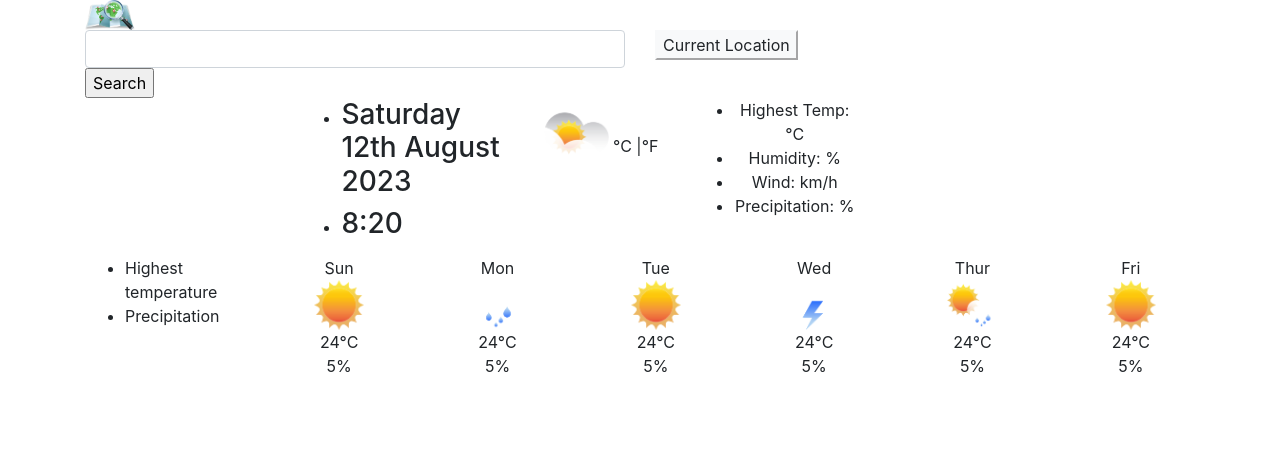
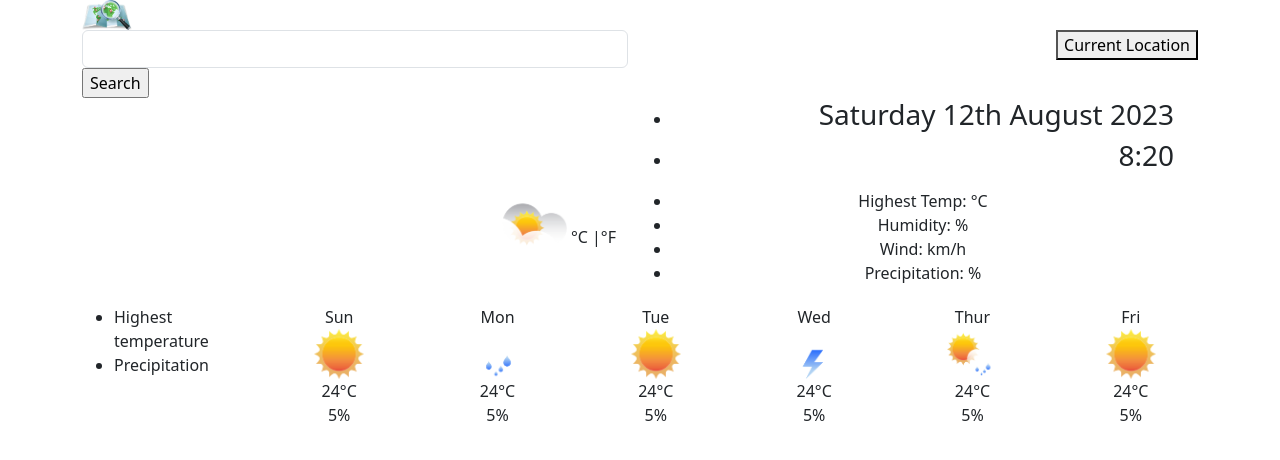
Before and after one commit to Sgarner13/WeatherApp, a plain HTML site: page WeatherApp.HTML in a window 1280 px wide. Drawn offline with nearby package versions, Linux system fonts and the light colour scheme; no server answers.

Commit message:
Removed Matts Bootstrap and replaces with updated version

```diff
--- a/WeatherApp.HTML
+++ b/WeatherApp.HTML
@@ -7,8 +7,7 @@
     <link rel="preconnect" href="https://fonts.googleapis.com">
 <link rel="preconnect" href="https://fonts.gstatic.com" crossorigin>
 <link href="https://fonts.googleapis.com/css2?family=Poppins:ital,wght@0,100;0,200;0,300;0,400;0,500;0,600;0,700;0,800;0,900;1,100;1,200;1,300;1,400;1,500;1,600;1,700;1,800;1,900&display=swap" rel="stylesheet">
-<link rel="stylesheet" href="https://stackpath.bootstrapcdn.com/bootstrap/4.3.1/css/bootstrap.min.css" integrity="sha384-ggOyR0iXCbMQv3Xipma34MD+dH/1fQ784/j6cY/iJTQUOhcWr7x9JvoRxT2MZw1T" crossorigin="anonymous">
-
+<link href="https://cdn.jsdelivr.net/npm/bootstrap@5.3.1/dist/css/bootstrap.min.css" rel="stylesheet" integrity="sha384-4bw+/aepP/YC94hEpVNVgiZdgIC5+VKNBQNGCHeKRQN+PtmoHDEXuppvnDJzQIu9" crossorigin="anonymous">
     <link href="src/styles.css" />
     <script src="https://cdn.jsdelivr.net/npm/axios@1.1.2/dist/axios.min.js"></script>
 
@@ -158,5 +157,6 @@
     </div>
 
     <script src="src/index.js"></script>
+    <script src="https://cdn.jsdelivr.net/npm/bootstrap@5.3.1/dist/js/bootstrap.bundle.min.js" integrity="sha384-HwwvtgBNo3bZJJLYd8oVXjrBZt8cqVSpeBNS5n7C8IVInixGAoxmnlMuBnhbgrkm" crossorigin="anonymous"></script>
   </body>
 </html>
```
